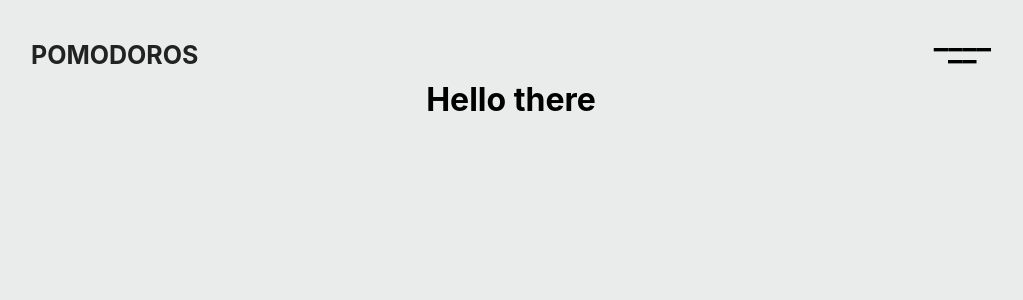
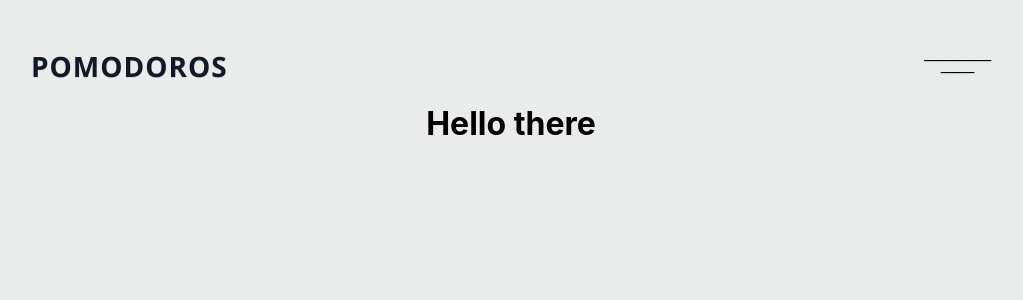
Before and after one commit to muthuraj-v/Pomodoro, a Svelte app in the folder frontend/: page / in a window 1280 px wide. Shown: the top 300 px of the page, without its empty margins (129-1152 px from the left). Built offline with nearby package versions, Linux system fonts and the light colour scheme.

Commit message:
added dropdown menu

```diff
--- a/frontend/src/components/Nav.svelte
+++ b/frontend/src/components/Nav.svelte
@@ -1,10 +1,48 @@
 <script lang="ts">
-  import icon from "../assets/images/half-an-hour.png";
+  import { onMount, onDestroy } from "svelte";
+  import { fade, scale } from "svelte/transition";
+  let isTrue: boolean = false;
+  let menuRef: HTMLElement;
+  let buttonRef: HTMLElement;
+  function toggle() {
+    isTrue = !isTrue;
+  }
+  function handleClickOutside(event: MouseEvent) {
+    if (
+      menuRef &&
+      buttonRef &&
+      !menuRef.contains(event.target as Node) &&
+      !buttonRef.contains(event.target as Node)
+    ) {
+      isTrue = false;
+    }
+  }
+
+  onMount(() => {
+    document.addEventListener("click", handleClickOutside);
+  });
+
+  onDestroy(() => {
+    document.removeEventListener("click", handleClickOutside);
+  });
 </script>
 
 <div id="nav">
   <div class="lead-heading">Pomodoros</div>
-  <div id="dots" title="Menu"><span>____</span><span>&nbsp;&nbsp;__</span></div>
+  <div id="dots" title="Menu">
+    <button id="subdots" bind:this={buttonRef} on:click={toggle}>
+      <span>____</span><span>&nbsp;&nbsp;__</span>
+    </button>
+
+    {#if isTrue}
+      <div id="show" bind:this={menuRef} transition:fade={{ duration: 150 }}>
+        <ul>
+          <li>Settings</li>
+          <li>About</li>
+        </ul>
+      </div>
+    {/if}
+  </div>
 </div>
 
 <style>
@@ -19,17 +57,23 @@
   }
   .lead-heading {
     margin-top: 25px;
-    font-size: 25px;
+    font-size: 1.75rem;
+    font-weight: 700;
     text-transform: uppercase;
-    line-height: 0.4;
-
-    font-weight: 700;
-    font-style: normal;
-    text-transform: uppercase;
-    color: #222;
+    color: #111827;
+    font-family: "Segoe UI", Roboto, sans-serif;
+    letter-spacing: 1px;
+    line-height: 1.2;
+    text-shadow: 0 1px 1px rgba(0, 0, 0, 0.08);
   }
 
   #dots {
+    position: relative;
+  }
+  #subdots {
+    border: none;
+    color: none;
+    background-color: inherit;
     font-size: 30px;
     font-weight: bolder;
     display: flex;
@@ -38,4 +82,40 @@
     cursor: pointer;
     line-height: 0.4;
   }
+  #show {
+    transform-origin: top right;
+    position: absolute;
+    top: 40px;
+    right: 0;
+    z-index: 100;
+    margin-top: 0.5rem;
+    border-radius: 0.375rem;
+    border-width: 1px;
+    border-color: #cfd0d0;
+    width: 10rem;
+    background-color: #f5f6f6;
+    box-shadow:
+      0 10px 15px -3px rgba(0, 0, 0, 0.06),
+      0 4px 6px -2px rgba(0, 0, 0, 0.03);
+  }
+
+  #show ul {
+    padding-top: 0.25rem;
+    padding-bottom: 0.25rem;
+    font-size: 0.875rem;
+    line-height: 1.25rem;
+    color: #374151;
+  }
+
+  #show ul li {
+    display: block;
+    padding-top: 0.5rem;
+    padding-bottom: 0.5rem;
+    padding-left: 1rem;
+    padding-right: 1rem;
+  }
+
+  #show ul li:hover {
+    background-color: #e1e2e2;
+  }
 </style>
--- /dev/null
+++ b/frontend/src/store.js
@@ -0,0 +1,3 @@
+import { writable } from "svelte/store";
+
+export const isTrue = writable(false);
--- a/frontend/src/style.css
+++ b/frontend/src/style.css
@@ -14,7 +14,9 @@ html {
 
 body {
   margin: 15px;
-
+  user-select: none;
+  -webkit-user-drag: none;
+  user-drag: none;
   color: #010001;
   font-family: "Inter", -apple-system, BlinkMacSystemFont, "Segoe UI", "Roboto",
     "Oxygen", "Ubuntu", "Cantarell", "Fira Sans", "Droid Sans", "Helvetica Neue",
```
